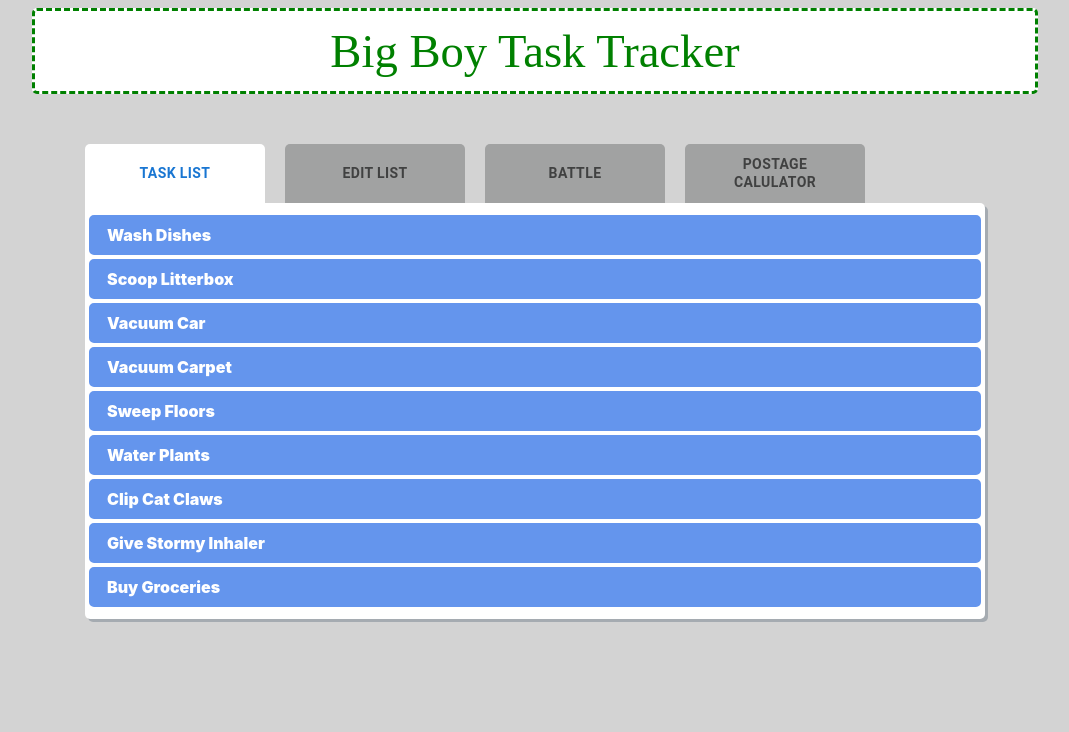
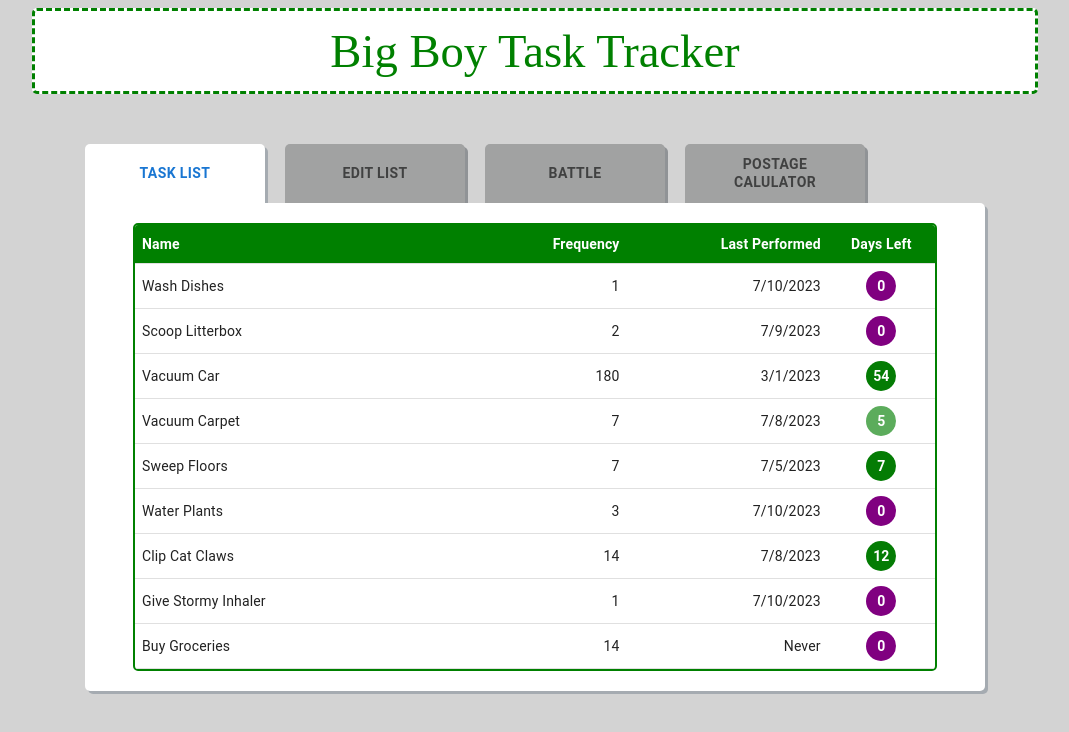
Before and after one commit to CaseyKerrick/TaskTracker, a React (Create React App) app: page / in a window 1280 px wide. Both pictures are taken after a click on the tab "TASK LIST". Shown: the top 732 px of the page, without its empty margins (123-1192 px from the left). Built offline with nearby package versions, Linux system fonts and the light colour scheme.

Commit message:
Adjust task list styling, add days left column.

```diff
--- a/src/App.css
+++ b/src/App.css
@@ -18,12 +18,13 @@
 .selectedTab {
   background-color: #fff;
   font-weight: 700;
-  /* color: green; */
+  box-shadow: 3px 3px rgb(165, 171, 177);
 }
 
 .unselectedTab {
   background-color: #A1a2a2;
   font-weight: 700;
+  box-shadow: 3px 3px rgb(144, 147, 150);
 }
 
 .content {
--- a/src/PostageCalculator/PostageCalculator.css
+++ b/src/PostageCalculator/PostageCalculator.css
@@ -1,17 +1,3 @@
-.taskItem {
-  border: 2px solid cornflowerblue;
-  margin: 4px;
-  font-weight: 900;
-  height: 40px;
-}
-
-.mainList {
-  margin-left: auto;
-  margin-right: auto;
-  width: 900px;
-  background-color: #fff;
-}
-
 .dataEntry {
   padding: 20px;
   height: 90px;
--- a/src/TaskList/TaskList.css
+++ b/src/TaskList/TaskList.css
@@ -1,13 +1,11 @@
 .taskItem {
-  background-color: cornflowerblue;
-  /* border: 1px solid #fff; */
+  background-color: rgb(92, 172, 92);
   border-radius: 5px;
-  width: inherit;
+  width: 400px;
   color: #fff;
-  margin: 4px;
+  margin: 10px;
   font-weight: 900;
   height: 40px;
-  /* width: 700px; */
 }
 
 .mainList {
@@ -20,3 +18,32 @@
   border-bottom-right-radius: 5px;
   box-shadow: 3px 3px rgb(165, 171, 177);
 }
+
+.taskListContainer {
+  width: 800px;
+  margin-left: auto;
+  margin-right: auto;
+  border: 2px solid green;
+  border-radius: 5px;
+}
+
+.taskListHeader {
+  font-weight: 700;
+  background-color: green;
+  color: #fff;
+}
+
+.daysRemainingCell {
+  height: 30px;
+  line-height: 30px;
+  width: 30px;
+  margin-left: auto;
+  margin-right: auto;
+  border-radius: 100%;
+  font-weight: 600;
+  color: white;
+}
+
+.MuiTableCell-root {
+  padding: 7px;
+}
--- a/src/TaskList/TaskList.tsx
+++ b/src/TaskList/TaskList.tsx
@@ -1,18 +1,103 @@
 import React from 'react';
-import { List, ListItem } from '@mui/material';
+import { TableContainer, Table, TableHead, TableBody, TableRow, TableCell } from '@mui/material';
 import { defaultTaskList, Task } from '../tasks';
 import './TaskList.css';
 
 
 function TaskList() {
 
+  type Align = "left" | "right" | "center" | "inherit" | "justify" | undefined;
+  type Column = {
+    label: string,
+    width: string,
+    align: Align,
+  };
+
+  const columns: Column[] = [
+    { label: 'Name', width: '400px', align: 'left' },
+    { label: 'Frequency', width: '100px', align: 'right' },
+    { label: 'Last Performed', width: '200px', align: 'right' },
+    { label: 'Days Left', width: '100px', align: 'center' }
+  ];
+
+  const calculateDaysRemaining = (task: Task) => {
+    if (!task.dateLastPerformed) {
+      return 0;
+    }
+
+    const MS_IN_ONE_DAY = 1000 * 60 * 60 * 24;
+    const today = new Date().getTime();
+
+    const dateLastPerformed = new Date(task.dateLastPerformed).getTime();
+    const dayDifference = Math.floor(Math.abs((dateLastPerformed - today) / MS_IN_ONE_DAY));
+
+    return task.frequency - dayDifference;
+  };
+
+  const colorSelector = (daysRemaining: number, ratio: number, frequency: number): string => {
+    let colorScale = [
+      '#800080', // purple
+      '#fe2626', // red
+      '#ff4500', // orange red
+      'rgb(255, 165, 0)', // orange
+      'rgb(154, 204, 50', // yellow green
+      'rgb(92, 172, 92)', // light green
+      'rgb(4, 124, 4)', //green
+      'rgb(4, 124, 4)', //green
+      'rgb(4, 124, 4)', //green
+      'rgb(4, 124, 4)', //green
+    ];
+
+    if (daysRemaining < 0) {
+      return colorScale[0];
+    } else if (daysRemaining >= 7) {
+      return colorScale[9];
+    } else if (frequency < 7) {
+      return colorScale[ratio];
+    } else {
+      return colorScale[daysRemaining];
+    }
+  };
+
+  const displayDaysRemaining = (daysRemaining: number, frequency: number) => {
+    const ratio = Math.floor(daysRemaining / frequency * 10);
+    const backgroundColor = colorSelector(daysRemaining, ratio, frequency);
+
+    return (<div className='daysRemainingCell' style={{ backgroundColor }}>{daysRemaining > 0 ? daysRemaining : '0'}</div>);
+  };
+
   return (
     <div className='mainList'>
-      <List>
-        { defaultTaskList.map((task: Task) => (
-          <ListItem key={task.description} className='taskItem'>{task.description}</ListItem>
-        ))}
-      </List>
+      <br />
+      <TableContainer className='taskListContainer'>
+        <Table>
+          <TableHead>
+            <TableRow>
+              {columns.map((column) => (
+                <TableCell
+                  className='taskListHeader'
+                  key={column.label}
+                  style={{ width: column.width }}
+                  align={column.align}
+                >
+                  {column.label}
+                </TableCell>
+              ))}
+            </TableRow>
+          </TableHead>
+          <TableBody>
+            { defaultTaskList.map(row => (
+              <TableRow key={row.description}>
+                <TableCell>{row.description}</TableCell>
+                <TableCell align='right'>{row.frequency}</TableCell>
+                <TableCell align='right'>{row.dateLastPerformed || 'Never'}</TableCell>
+                <TableCell align='center'>{displayDaysRemaining(calculateDaysRemaining(row), row.frequency)}</TableCell>
+              </TableRow>
+            ))}
+          </TableBody>
+        </Table>
+      </TableContainer>
+      <br />
     </div>
   );
 }
--- a/src/tasks.ts
+++ b/src/tasks.ts
@@ -1,4 +1,6 @@
 const SIX_MONTHS = 180;
+const ONE_WEEK = 7;
+const TWO_WEEKS = 14;
 
 export type Task = {
   description: string;
@@ -8,13 +10,13 @@ export type Task = {
 };
 
 export const defaultTaskList: Task[] = [
-  { description: 'Wash Dishes', frequency: 1 },
-  { description: 'Scoop Litterbox', frequency: 2 },
-  { description: 'Vacuum Car', frequency: SIX_MONTHS },
-  { description: 'Vacuum Carpet', frequency: 7 },
-  { description: 'Sweep Floors', frequency: 7 },
-  { description: 'Water Plants', frequency: 3 },
-  { description: 'Clip Cat Claws', frequency: 14 },
-  { description: 'Give Stormy Inhaler', frequency: 1 },
-  { description: 'Buy Groceries', frequency: 14 }
+  { description: 'Wash Dishes', frequency: 1, active: true, dateLastPerformed: '7/10/2023' },
+  { description: 'Scoop Litterbox', frequency: 2, dateLastPerformed: '7/9/2023' },
+  { description: 'Vacuum Car', frequency: SIX_MONTHS, dateLastPerformed: '3/1/2023' },
+  { description: 'Vacuum Carpet', frequency: ONE_WEEK, dateLastPerformed: '7/8/2023' },
+  { description: 'Sweep Floors', frequency: ONE_WEEK, dateLastPerformed: '7/5/2023' },
+  { description: 'Water Plants', frequency: 3, dateLastPerformed: '7/10/2023' },
+  { description: 'Clip Cat Claws', frequency: TWO_WEEKS, dateLastPerformed: '7/8/2023' },
+  { description: 'Give Stormy Inhaler', frequency: 1, dateLastPerformed: '7/10/2023' },
+  { description: 'Buy Groceries', frequency: TWO_WEEKS, dateLastPerformed: '' }
 ];
```
